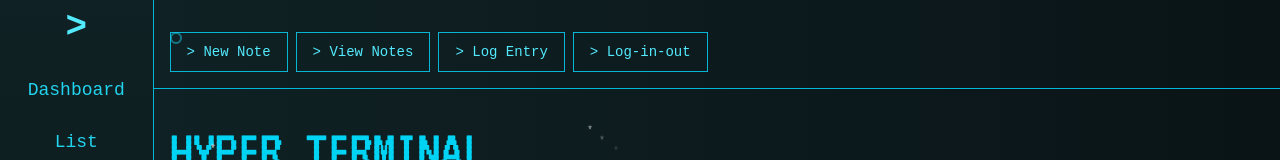
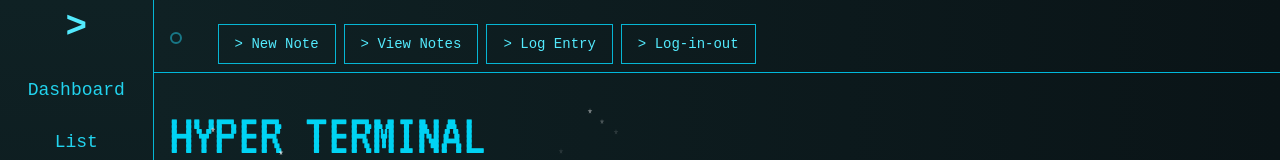
Before and after one commit to thachghub/terminal-notes-app-v2, a Next.js app: page /dashboard in a window 1280 px wide. Shown: the top 160 px of the page. Built offline with nearby package versions, Linux system fonts and the light colour scheme; no server answers; a web font is replaced by a local one.

Commit message:
Add spacing between NavToggle and menu buttons in TopNav for proper separation

```diff
--- a/src/components/DashboardLayout.tsx
+++ b/src/components/DashboardLayout.tsx
@@ -82,13 +82,15 @@ export default function DashboardLayout({
           }}
           transition={{ duration: 0.3, ease: 'easeInOut' }}
         >
-          <div className="relative flex items-start space-x-2 min-h-[3.5rem] py-2 px-4">
+          <div className="relative flex items-start min-h-[3.5rem] px-4">
             <NavToggle
               isCollapsed={isCollapsed}
               onToggle={() => setIsCollapsed(!isCollapsed)}
             />
             {!isCollapsed && (
-              <TopNav fontColor={fontColor} fontOpacity={fontOpacity} />
+              <div className="flex items-start space-x-2 pl-12">
+                <TopNav fontColor={fontColor} fontOpacity={fontOpacity} />
+              </div>
             )}
           </div>
           <div className="w-full border-b border-cyan-500" />
```
